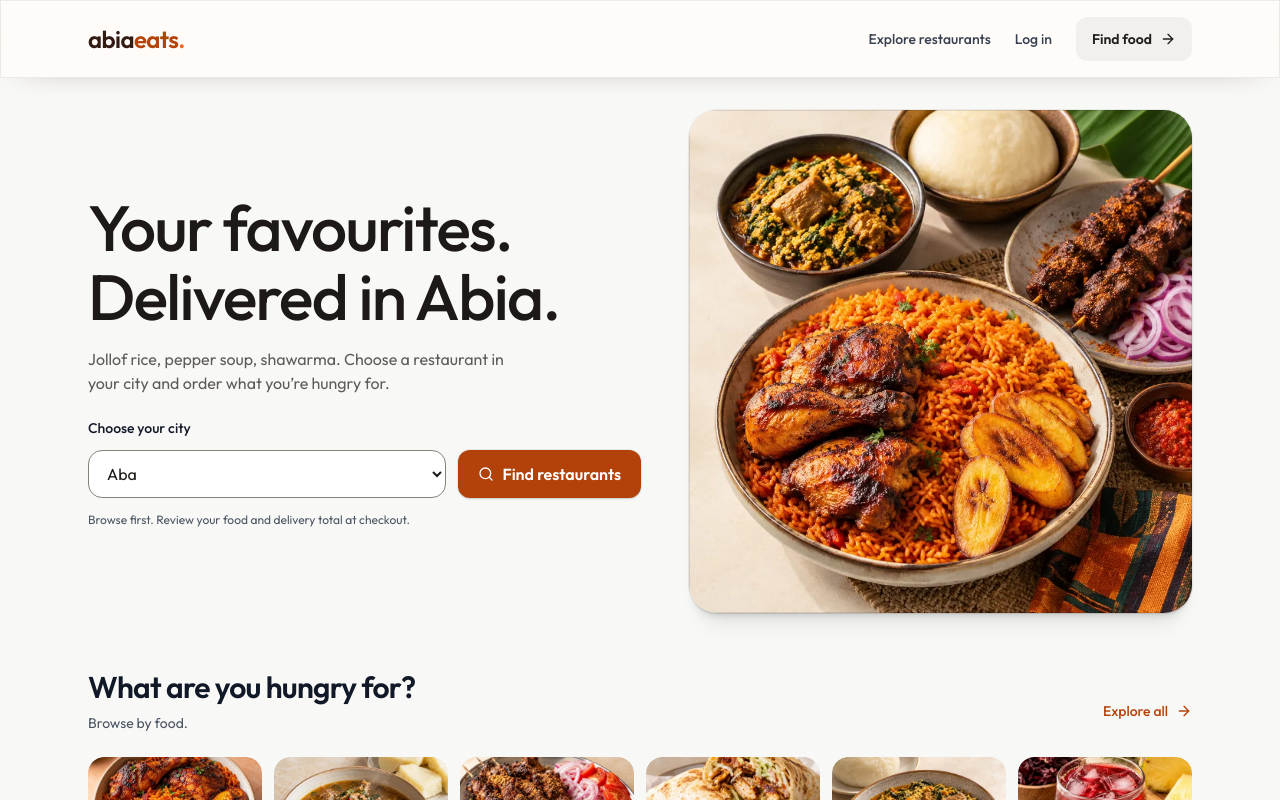
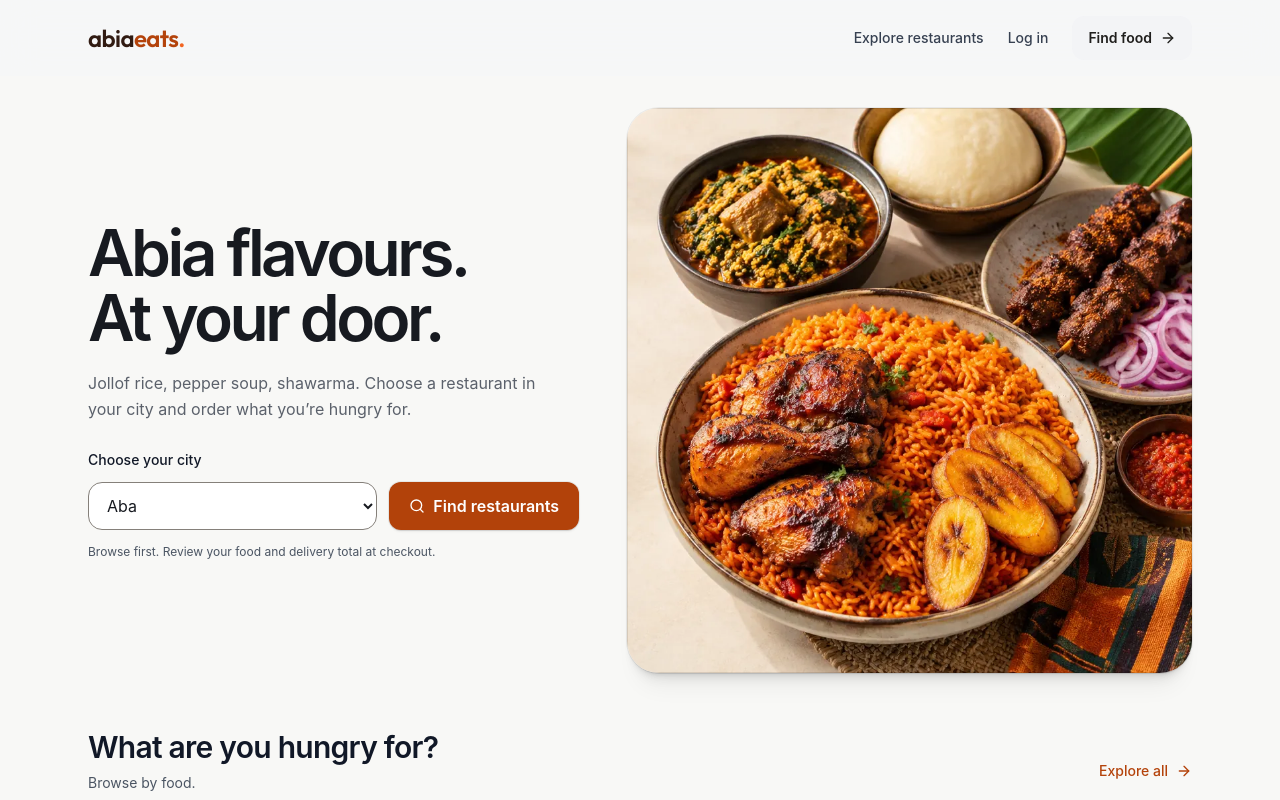
Before and after one commit to Matthias141/AbiaEats, a Next.js app: page / in a window 1280 px wide. Shown: the top 800 px of the page. Built offline with nearby package versions, Linux system fonts and the light colour scheme.

Commit message:
Polish Abia Eats customer browsing and ordering UI

```diff
--- a/src/app/(customer)/cart/page.tsx
+++ b/src/app/(customer)/cart/page.tsx
@@ -38,7 +38,7 @@ export default function CartPage() {
             </div>
           </article>)}
         </div>
-        <section aria-labelledby="summary-heading" className="mt-8 flex flex-col gap-4">
+        <section aria-labelledby="summary-heading" className="cart-summary mt-8 flex flex-col gap-4">
           <h2 id="summary-heading" className="text-lg font-semibold">Order summary</h2>
           <dl className="flex flex-col gap-3"><div className="flex justify-between gap-4"><dt className="text-muted-foreground">Subtotal</dt><dd className="tabular-nums">{formatPrice(subtotal)}</dd></div><div className="flex justify-between gap-4"><dt className="text-muted-foreground">Delivery fee</dt><dd className="tabular-nums">{deliveryFee > 0 ? formatPrice(deliveryFee) : "Free"}</dd></div></dl>
           <Separator /><div className="flex justify-between gap-4 text-lg font-semibold"><span>Total</span><span className="tabular-nums">{formatPrice(total)}</span></div>
--- a/src/app/globals.css
+++ b/src/app/globals.css
@@ -528,59 +528,103 @@
 
 @layer components { .cart-food-row { display: grid; grid-template-columns: 4rem minmax(0,1fr); gap: .875rem; padding: 1rem; border: 1px solid transparent; border-radius: 1.25rem; background: white; box-shadow: var(--shadow-sm); } }
 
-/* Customer app: photographic content, restrained chrome, floating navigation. */
+/* Food stays opaque; glass is reserved for the floating navigation and sheets. */
 @layer components {
-  .customer-surface { font-family: var(--font-outfit), sans-serif; --primary: 0 0% 10%; --primary-foreground: 0 0% 100%; }
-  .customer-dialog { background: white; font-family: var(--font-outfit), sans-serif; --primary: 0 0% 10%; --primary-foreground: 0 0% 100%; }
-  .customer-dialog h2 { font-weight: 500; }
+  .customer-surface, .customer-dialog, .landing-surface {
+    font-family: -apple-system, BlinkMacSystemFont, "Segoe UI", Roboto, "Helvetica Neue", Arial, sans-serif;
+    --primary: 20 89% 37%; --primary-foreground: 0 0% 100%;
+    --background: #f6f7f8; --foreground: #171a20;
+    --secondary: 220 14% 96%; --muted: 220 14% 96%;
+    --muted-foreground: 220 8% 39%; --border: 220 12% 88%;
+  }
   .customer-surface .font-body { font-family: inherit; }
-  .customer-surface h1, .customer-surface h2, .customer-surface h3 { font-weight: 500; }
-  .customer-surface .eats-topbar { border: 0; background: rgba(248,248,246,.9); box-shadow: none; }
-  .customer-surface .restaurant-card { background: transparent; border: 0; border-radius: 0; box-shadow: none; }
-  .customer-surface .restaurant-photo { box-shadow: var(--shadow-sm); }
-  .customer-surface .restaurant-search { background: white; border-color: #dedede; border-radius: 999px; min-height: 3.5rem; box-shadow: var(--shadow-sm); }
-  .customer-surface .restaurant-search:focus-within { border-color: #9a390e; }
-  .food-feature { position: relative; min-height: 13rem; overflow: hidden; border-radius: 1.5rem; background: #181818; box-shadow: var(--shadow-sm); }
-  .food-feature-scrim { position: absolute; inset: 0; background: linear-gradient(90deg,rgba(20,20,20,.94) 0%,rgba(20,20,20,.88) 30%,rgba(20,20,20,.7) 60%,rgba(20,20,20,.12) 85%,rgba(20,20,20,0) 100%); }
-  .food-feature-copy { position: relative; z-index: 1; width: 68%; padding: 1.5rem; }
-  .food-feature-copy h1 { color: white; }
-  .food-feature-copy p { color: #e5e5e5; }
-  .customer-dock { position: fixed; z-index: 50; bottom: max(14px,env(safe-area-inset-bottom)); left: 50%; transform: translateX(-50%); width: calc(100% - 32px); max-width: 400px; padding: 6px; border: 1px solid rgba(255,255,255,.18); border-radius: 999px; background: rgba(24,24,24,.94); backdrop-filter: blur(20px); box-shadow: var(--shadow-lg),inset 0 1px 0 rgba(255,255,255,.1); }
+  .customer-surface h1, .customer-surface h2, .customer-surface h3,
+  .customer-dialog h2 { font-weight: 650; letter-spacing: -.035em; }
+  .customer-surface .eats-topbar, .landing-surface .eats-topbar {
+    border: 0; background: rgba(246,247,248,.9); box-shadow: none;
+    backdrop-filter: blur(18px); -webkit-backdrop-filter: blur(18px);
+  }
+  .customer-surface .restaurant-search {
+    background: white; border: 1px solid #e1e3e7; border-radius: 1rem;
+    min-height: 3.5rem; box-shadow: var(--shadow-sm);
+  }
+  .customer-surface .restaurant-search:focus-within { border-color: #9a390e; box-shadow: 0 0 0 3px #ffebdf; }
+  .food-feature { position: relative; min-height: 15rem; overflow: hidden; border-radius: 1.75rem; background: white; box-shadow: var(--shadow-md); }
+  .food-feature-media { position: absolute; inset: 0 0 0 56%; }
+  .food-feature-copy { position: relative; z-index: 1; width: 56%; min-height: inherit; display: flex; flex-direction: column; justify-content: center; padding: 1.5rem 1.25rem; }
+  .food-feature-copy h1 { color: #171a20; font-size: clamp(1.5rem,4.5vw,3.75rem); font-weight: 650; line-height: 1.02; letter-spacing: -.055em; }
+  .food-feature-description { max-width: 17rem; margin-top: .875rem; color: #555c67; font-size: .8125rem; line-height: 1.6; }
+  .food-feature-eyebrow { margin-bottom: .75rem; color: #555c67; font-size: .8125rem; }
+  .landing-feature-image { box-shadow: var(--shadow-md); }
+  .customer-surface .restaurant-card {
+    display: block; padding: .5rem; background: white; border: 1px solid #e7e9ec;
+    border-radius: 1.5rem; box-shadow: var(--shadow-sm);
+  }
+  .customer-surface .restaurant-photo { box-shadow: none; }
+  .restaurant-card-copy { padding: 1rem .625rem .75rem; }
+  .restaurant-card-copy h3 { letter-spacing: -.025em; }
+  .restaurant-open-badge { gap: .375rem; border: 1px solid rgba(255,255,255,.7); background: rgba(255,255,255,.97); color: #171a20; box-shadow: var(--shadow-sm); }
+  .cuisine-strip { scroll-padding-inline: .25rem; }
+  .cuisine-chip { min-width: 4.75rem; background: transparent; color: #4a505b; }
+  .cuisine-chip-photo { box-shadow: var(--shadow-sm); outline: 2px solid transparent; outline-offset: 3px; }
+  .cuisine-chip[data-state="on"] { background: transparent; color: #9a390e; border-color: transparent; }
+  .cuisine-chip[data-state="on"] .cuisine-chip-photo { outline-color: #b4430b; }
+  .cuisine-chip:focus-visible { outline: 3px solid #9a390e; outline-offset: 0; }
+  .city-controls [role="radiogroup"] { width: fit-content; padding: .25rem; border: 1px solid #e1e3e7; border-radius: 1rem; background: white; gap: .25rem; }
+  .city-controls [role="radio"] { border: 0; border-radius: .75rem; }
+  .city-controls [role="radio"][data-state="on"] { background: #fff0e6; color: #9a390e; }
+  .customer-dock { position: fixed; z-index: 50; bottom: max(14px,env(safe-area-inset-bottom)); left: 50%; transform: translateX(-50%); width: calc(100% - 32px); max-width: 420px; padding: 6px; border: 1px solid rgba(255,255,255,.95); border-radius: 1.75rem; background: rgba(255,255,255,.9); backdrop-filter: blur(22px) saturate(150%); -webkit-backdrop-filter: blur(22px) saturate(150%); box-shadow: var(--shadow-md),inset 0 1px 0 white; }
   .customer-dock-inner { display: flex; align-items: stretch; justify-content: space-around; }
-  .customer-dock-item { position: relative; display: flex; flex: 1; min-width: 0; min-height: 56px; flex-direction: column; align-items: center; justify-content: center; gap: 3px; border-radius: 30px; color: #d5d5d5; }
-  .customer-dock-item.is-active { color: white; background: rgba(255,255,255,.1); }
-  .customer-dock-item:focus-visible { outline-color: white; outline-offset: 0; }
-  .customer-dock-icon { position: relative; display: grid; place-items: center; width: 32px; height: 28px; border-radius: 999px; }
-  .customer-dock-item.is-active .customer-dock-icon { color: #ff9b69; }
-  .customer-dock-item > span { font-size: .6875rem; line-height: 1.3; font-weight: 500; }
+  .customer-dock-item { position: relative; display: flex; flex: 1; min-width: 0; min-height: 56px; flex-direction: column; align-items: center; justify-content: center; gap: 4px; border-radius: 1.25rem; color: #555c67; }
+  .customer-dock-item.is-active { color: #9a390e; background: #ffebdf; }
+  .customer-dock-item:focus-visible { outline-color: #9a390e; outline-offset: 0; }
+  .customer-dock-icon { position: relative; display: grid; place-items: center; width: 32px; height: 26px; border-radius: 999px; }
+  .customer-dock-item.is-active .customer-dock-icon { color: #9a390e; }
+  .customer-dock-item > span { font-size: .6875rem; line-height: 1.3; font-weight: 600; letter-spacing: 0; }
   .menu-cart-bar { bottom: calc(6.5rem + env(safe-area-inset-bottom)); }
-  .menu-category-bar { border-bottom: 1px solid #e5e5e5; background: rgba(248,248,246,.94); backdrop-filter: blur(16px); }
-  .menu-product { box-shadow: var(--shadow-sm); }
-  .cuisine-chip[data-state="on"] { border-color: #181818; background: #181818; color: white; }
-  .cuisine-chip:focus-visible { outline: 3px solid #9a390e; outline-offset: 3px; }
-  .cuisine-strip { scroll-padding-inline: .25rem; }
-  .restaurant-open-badge { background: rgba(255,255,255,.96); color: #181818; box-shadow: var(--shadow-sm); }
-  .home-feedback { gap: 1rem; border: 1px solid #e5e5e5; border-radius: 1.5rem; background: white; padding: 1.5rem; }
-  .customer-surface .cart-food-row { box-shadow: none; border-color: #e5e5e5; border-radius: 1.5rem; }
-  .customer-surface .restaurant-card { transition: opacity 150ms ease-out; }
-  @media (min-width: 640px) { .food-feature { min-height: 16rem; } .food-feature-copy { width: 54%; padding: 2rem; } }
+  .menu-category-bar { border-bottom: 1px solid #e1e3e7; background: rgba(246,247,248,.95); backdrop-filter: blur(16px); -webkit-backdrop-filter: blur(16px); }
+  .restaurant-cover { max-width: 1152px; margin-inline: auto; }
+  .restaurant-info { box-shadow: var(--shadow-md); }
+  .menu-product { border: 1px solid #e7e9ec; box-shadow: var(--shadow-sm); }
+  .menu-product h4 { letter-spacing: -.015em; line-height: 1.45; font-weight: 600; }
+  .menu-product button:focus-visible { outline-color: #9a390e; }
+  .home-feedback { gap: 1rem; border: 1px solid #e1e3e7; border-radius: 1.5rem; background: white; padding: 2rem 1.5rem; }
+  .customer-surface .cart-food-row { box-shadow: var(--shadow-sm); border: 0; border-radius: 1.5rem; padding: 1.25rem; }
+  .cart-summary { background: white; padding: 1.5rem; border-radius: 1.5rem; box-shadow: var(--shadow-md); }
+  @media (min-width: 640px) {
+    .food-feature { min-height: 20rem; }
+    .food-feature-copy { width: 45%; padding: 3rem 2.5rem; }
+    .food-feature-media { left: 45%; }
+    .food-feature-description { font-size: 1rem; }
+    .restaurant-cover { border-radius: 0 0 2rem 2rem; }
+    .restaurant-card-copy { padding: 1rem .75rem .875rem; }
+  }
+}
+@media (hover: hover) and (pointer: fine) {
+  .customer-surface .restaurant-card:hover { box-shadow: var(--shadow-md); border-color: #d4d8de; }
+  .cuisine-chip:hover { background: #edf0f3; }
+}
+@media (prefers-reduced-motion: no-preference) {
+  .customer-surface .restaurant-card { transition: transform 200ms var(--ease-ui), box-shadow 200ms ease-out, border-color 160ms ease-out; }
+  .customer-surface .restaurant-card:hover { transform: translateY(-3px); }
+  .customer-surface .restaurant-card:hover .restaurant-card-image { transform: scale(1.025); }
+  .customer-surface .restaurant-card-image { transition: transform 350ms var(--ease-ui); }
+  .cuisine-chip-photo { transition: outline-color 150ms ease-out, transform 150ms var(--ease-ui); }
+  .cuisine-chip:active .cuisine-chip-photo { transform: scale(.95); }
+  .menu-product > div > button { transition: transform 140ms var(--ease-ui); }
+  .menu-product > div > button:active { transform: scale(.92); }
 }
 @media (prefers-reduced-transparency: reduce), (prefers-contrast: more) {
-  .customer-dock { background: #181818; backdrop-filter: none; }
-  .customer-surface .eats-topbar { background: #f8f8f6; backdrop-filter: none; }
-  .menu-category-bar { background: #f8f8f6; backdrop-filter: none; }
+  .customer-dock, .customer-surface .eats-topbar, .landing-surface .eats-topbar, .menu-category-bar { background: #fff; backdrop-filter: none; -webkit-backdrop-filter: none; }
+  .customer-dock { border-color: #555c67; }
 }
 @media (forced-colors: active) {
-  .customer-dock { background: Canvas; border-color: CanvasText; }
+  .customer-dock, .customer-surface .restaurant-card, .menu-product { background: Canvas; border: 1px solid CanvasText; }
   .customer-dock-item, .customer-dock-item.is-active { color: CanvasText; }
-  .customer-dock-item.is-active .customer-dock-icon { background: Highlight; color: HighlightText; }
-}
-@media (hover: hover) and (pointer: fine) {
-  .customer-surface .restaurant-card:hover .restaurant-photo { box-shadow: var(--shadow-md); }
-}
-@media (prefers-reduced-motion: no-preference) {
-  .customer-surface .restaurant-photo { transition: box-shadow 180ms ease-out; }
-  .customer-surface .restaurant-card:active { transform: scale(.985); }
+  .customer-dock-item.is-active { background: Highlight; color: HighlightText; }
+  .customer-dock-item.is-active .customer-dock-icon { color: HighlightText; }
+  .cuisine-chip[data-state="on"] .cuisine-chip-photo { outline-color: Highlight; }
+  .cuisine-chip[data-state="on"] { color: Highlight; }
 }
 
 /* Motion communicates a sheet's position; content and filters never wait for an entrance. */
@@ -612,3 +656,12 @@
   .customer-dock-item.is-active { background: Highlight; color: HighlightText; }
   .customer-dock-item.is-active .customer-dock-icon { color: HighlightText; }
 }
+
+@layer components {
+  .meal-stepper { box-shadow: var(--shadow-md); }
+  .meal-stepper button { width: 2.75rem; height: 2.75rem; }
+}
+@media (prefers-reduced-motion: no-preference) {
+  .meal-quantity { animation: meal-quantity-feedback 160ms var(--ease-ui); }
+}
+@keyframes meal-quantity-feedback { from { opacity: .5; transform: scale(.9); } to { opacity: 1; transform: scale(1); } }
--- a/src/app/page.tsx
+++ b/src/app/page.tsx
@@ -27,7 +27,7 @@ const CRAVINGS = [
 
 export default function LandingPage() {
   return (
-    <div className="min-h-screen bg-light-bg font-brand">
+    <div className="landing-surface min-h-screen bg-light-bg">
       <header className="eats-topbar">
         <nav
           aria-label="Main navigation"
@@ -67,7 +67,7 @@ export default function LandingPage() {
       </header>
       <main id="main-content">
         <div className="mx-auto max-w-6xl px-4 pb-2 pt-6 sm:px-6 sm:pt-8">
-          <FoodBanner headingId="landing-heading" title={<>Your favourites.<br />Delivered in Abia.</>} description="Jollof rice, pepper soup, shawarma. Choose a restaurant in your city and order what you’re hungry for.">
+          <FoodBanner headingId="landing-heading" title={<>Abia flavours.<br />At your door.</>} description="Jollof rice, pepper soup, shawarma. Choose a restaurant in your city and order what you’re hungry for.">
             <form action="/restaurants">
               <FieldGroup className="gap-3 sm:flex-row sm:items-end">
                 <Field className="flex-1"><FieldLabel htmlFor="landing-city">Choose your city</FieldLabel><select id="landing-city" name="city" defaultValue="aba" className="ui-native-select"><option value="aba">Aba</option><option value="umuahia">Umuahia</option></select></Field>
--- a/src/components/customer/bottom-nav.tsx
+++ b/src/components/customer/bottom-nav.tsx
@@ -47,7 +47,7 @@ export function BottomNav() {
               <div className="customer-dock-icon">
                 <Icon className="w-5 h-5" strokeWidth={isActive ? 2.2 : 1.8} aria-hidden="true" />
                 {isCart && itemCount > 0 && (
-                  <span className="absolute -top-1.5 -right-2.5 min-w-[18px] h-[18px] flex items-center justify-center rounded-full bg-white text-[10px] font-bold text-gray-900 px-1">
+                  <span className="absolute -top-1.5 -right-2.5 min-w-[18px] h-[18px] flex items-center justify-center rounded-full bg-brand-orange-dark text-[10px] font-bold text-white px-1">
                     {itemCount > 9 ? "9+" : itemCount}
                   </span>
                 )}
--- a/src/components/customer/food-banner.tsx
+++ b/src/components/customer/food-banner.tsx
@@ -12,27 +12,26 @@ export function FoodBanner({ headingId, eyebrow, title, description, children, c
   if (compact) return (
     <section aria-labelledby={headingId}>
       <div className="food-feature">
-        <Image src="/images/food-banner.webp" alt="Nigerian jollof rice, grilled chicken, plantain, egusi soup and suya" fill priority sizes="(min-width: 1280px) 1104px, 100vw" className="food-feature-photo object-cover object-[70%_65%]" />
-        <div className="food-feature-scrim" />
+        <div className="food-feature-media"><Image src="/images/food-banner.webp" alt="Nigerian jollof rice, grilled chicken, plantain, egusi soup and suya" fill priority sizes="(min-width: 1280px) 610px, 55vw" className="food-feature-photo object-cover object-right" /></div>
         <div className="food-feature-copy">
-          {eyebrow && <p className="mb-3 text-xs font-medium text-muted-foreground sm:text-sm">{eyebrow}</p>}
-          <h1 id={headingId} className="font-brand text-[clamp(1.75rem,4vw,3rem)] font-medium leading-[1.08] tracking-[-0.035em] text-foreground">{title}</h1>
-          <p className="mt-3 max-w-xs text-sm leading-relaxed text-muted-foreground">{description}</p>
+          {eyebrow && <p className="food-feature-eyebrow">{eyebrow}</p>}
+          <h1 id={headingId}>{title}</h1>
+          <p className="food-feature-description">{description}</p>
         </div>
       </div>
       {children && <div className="mt-5 min-w-0">{children}</div>}
     </section>
   );
   return (
-    <section aria-labelledby={headingId} className="grid items-center gap-7 lg:grid-cols-[1.1fr_1fr] lg:gap-12">
+    <section aria-labelledby={headingId} className="landing-feature grid items-center gap-7 lg:grid-cols-[1fr_1.15fr] lg:gap-12">
       <div className="flex min-w-0 flex-col justify-center py-4 sm:py-6">
         {eyebrow && <p className="mb-3 text-sm font-medium text-muted-foreground">{eyebrow}</p>}
-        <h1 id={headingId} className="font-brand text-[clamp(2rem,5vw,4rem)] font-medium leading-[1.08] tracking-tight text-foreground">{title}</h1>
-        <p className="mt-4 max-w-md text-sm leading-relaxed text-muted-foreground sm:text-base">{description}</p>
-        {children && <div className="mt-6 min-w-0">{children}</div>}
+        <h1 id={headingId} className="text-[clamp(2.5rem,5vw,4.5rem)] font-semibold leading-[1.02] tracking-[-0.055em] text-foreground">{title}</h1>
+        <p className="mt-5 max-w-md text-base leading-relaxed text-muted-foreground">{description}</p>
+        {children && <div className="mt-7 min-w-0">{children}</div>}
       </div>
-      <div className="beautiful-md relative aspect-[16/10] min-w-0 overflow-hidden rounded-[1.75rem] lg:aspect-square">
-        <Image src="/images/food-banner.webp" alt="Nigerian jollof rice, grilled chicken, plantain, egusi soup and suya" fill priority sizes="(min-width: 1280px) 550px, (min-width: 1024px) 50vw, 100vw" className="food-photo object-cover object-right" />
+      <div className="landing-feature-image relative aspect-[5/4] min-w-0 overflow-hidden rounded-[2rem] lg:aspect-square">
+        <Image src="/images/food-banner.webp" alt="Nigerian jollof rice, grilled chicken, plantain, egusi soup and suya" fill priority sizes="(min-width: 1280px) 580px, (min-width: 1024px) 55vw, 100vw" className="food-photo object-cover object-right" />
       </div>
     </section>
   );
--- a/src/components/customer/restaurant-list.tsx
+++ b/src/components/customer/restaurant-list.tsx
@@ -16,16 +16,16 @@ export function RestaurantList({ restaurants, activeTag, searchQuery, activeCity
   const [selectedCity, setSelectedCity] = useState(activeCity || "");
   const filtered = filterRestaurants(restaurants, { search, cuisine: selectedTag, city: selectedCity });
   const hasFilters = Boolean(search || selectedTag !== "all" || selectedCity);
-  return <div className="flex flex-col gap-6">
+  return <div className="discovery-layout flex flex-col gap-5">
     <div role="search"><RestaurantSearch id="restaurant-search" value={search} onChange={setSearch} /></div>
-    <FieldSet className="gap-2"><FieldLegend variant="label">Choose a city</FieldLegend>
+    <FieldSet className="city-controls gap-2"><FieldLegend variant="label">Choose a city</FieldLegend>
       <ToggleGroup type="single" value={selectedCity || "all-cities"} aria-label="Choose a city" onValueChange={value => { if (value) setSelectedCity(value === "all-cities" ? "" : value); }} className="flex-wrap justify-start gap-2">
         {[{ label: "All cities", value: "all-cities" }, ...CITY_OPTIONS].map(city => <ToggleGroupItem key={city.value} value={city.value}>{city.label}</ToggleGroupItem>)}
       </ToggleGroup>
     </FieldSet>
     <FieldSet className="gap-2"><FieldLegend variant="label">What sounds good?</FieldLegend><CuisineFilters value={selectedTag} onChange={setSelectedTag} photographic /></FieldSet>
     <p role="status" className="text-sm text-muted-foreground">{filtered.length} {filtered.length === 1 ? "restaurant" : "restaurants"}{selectedCity ? ` in ${formatCityName(selectedCity)}` : ""}</p>
-    {filtered.length ? <div className="grid gap-5 sm:grid-cols-2 lg:grid-cols-3">{filtered.map(restaurant => <RestaurantCard key={restaurant.id} restaurant={restaurant} />)}</div> :
+    {filtered.length ? <div className="restaurant-grid grid gap-5 sm:grid-cols-2 lg:grid-cols-3">{filtered.map(restaurant => <RestaurantCard key={restaurant.id} restaurant={restaurant} />)}</div> :
       <Empty><EmptyHeader><EmptyMedia variant="icon"><UtensilsCrossed aria-hidden="true" /></EmptyMedia>
         <EmptyTitle><h2>No restaurants found</h2></EmptyTitle>
         <EmptyDescription>{hasFilters ? "Try another city, a different cuisine, or a shorter search." : "Local kitchens will appear here as they become available."}</EmptyDescription>
```
Also changed, not shown: scripts/browser-audit.mjs (+6 -1 lines), src/app/(customer)/home/page.tsx (+7 -7 lines), src/components/customer/discovery-controls.tsx (+4 -4 lines), src/components/customer/restaurant-card.tsx (+5 -4 lines), src/components/customer/restaurant-detail.tsx (+39 -23 lines), 2 other files (tests, documents, lock files or other folders).
